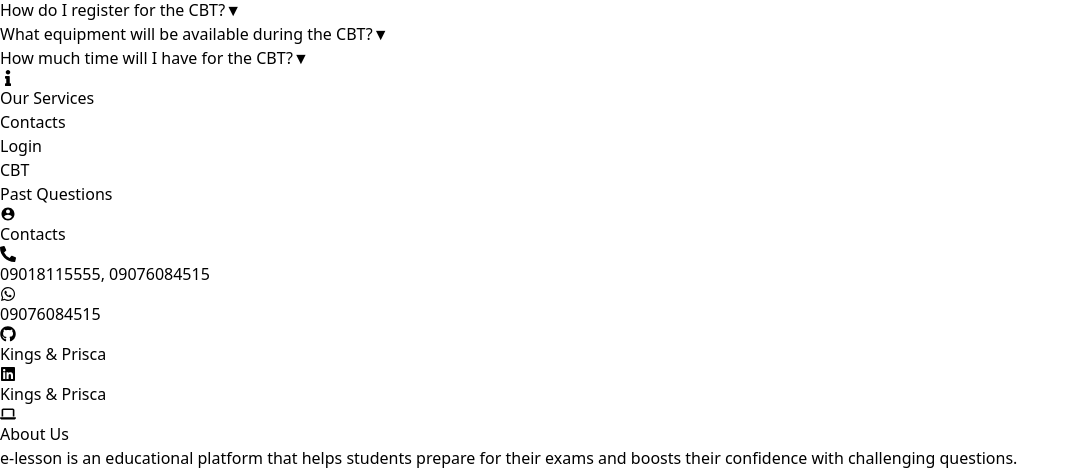
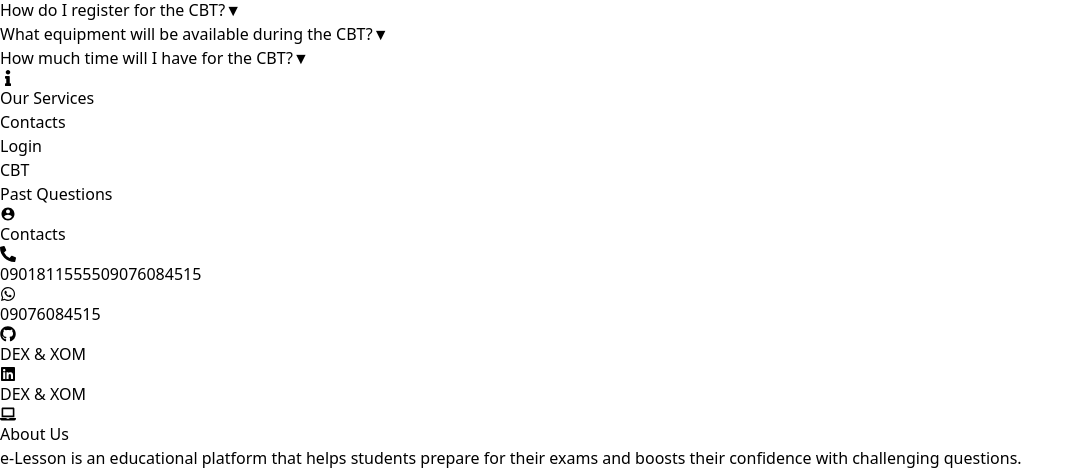
Before and after one commit to Xomcreate/elesson, a React (Vite) app: page / in a window 1280 px wide. Shown: the part 727-1201 px from the top of the page, without its empty margins (0-1083 px from the left). Built offline with nearby package versions, Linux system fonts and the light colour scheme.

Commit message:
Update Footer.jsx

```diff
--- a/src/SchoolComponents/Footer.jsx
+++ b/src/SchoolComponents/Footer.jsx
@@ -1,7 +1,13 @@
 import React, { useState } from 'react';
-import { FaLaptop } from "react-icons/fa6";
-import { IoMdContact } from "react-icons/io";
-import { FaPhoneAlt, FaWhatsapp, FaGithub, FaLinkedin, FaInfo } from "react-icons/fa";
+import {
+  FaLaptop,
+  FaPhoneAlt,
+  FaWhatsapp,
+  FaGithub,
+  FaLinkedin,
+  FaInfo,
+} from 'react-icons/fa';
+import { IoMdContact } from 'react-icons/io';
 import { motion } from 'framer-motion';
 import Login from './Login';
 
@@ -12,86 +18,145 @@
   const handleCloseLogin = () => setShowLogin(false);
 
   return (
-    <div className='bg-[#080836] text-white py-8 px-4 md:px-8 lg:px-16'>
-      <div className='w-full max-w-[1200px] mx-auto grid grid-cols-1 md:grid-cols-3 gap-8 md:gap-16 border-t border-white pt-8'>
+    <footer className="bg-[#080836] text-white py-12 px-6 md:px-12 lg:px-24">
+      <div className="max-w-7xl mx-auto grid grid-cols-1 md:grid-cols-3 gap-12 md:gap-24 border-t border-gray-700 pt-12">
 
         {/* Our Services Section */}
-        <motion.div
+        <motion.section
           initial={{ opacity: 0, y: 50 }}
-          animate={{ opacity: 1, y: 0 }}
+          whileInView={{ opacity: 1, y: 0 }}
           transition={{ delay: 0.1, duration: 0.5 }}
-          className='flex flex-col items-center md:items-start'
+          className="flex flex-col items-center md:items-start"
+          aria-labelledby="services-heading"
         >
-          <h1 className='flex items-center font-bold text-[20px] gap-[10px]'>
-            <FaInfo className='text-[orangered] text-[25px]' />Our Services
-          </h1>
-          <ul className='list-disc ml-10 mt-4 space-y-2 text-center md:text-left'>
-            <li><a href="/Contact" className="hover:text-yellow-400">Contacts</a></li>
-            <li>
-              <span onClick={handleLoginClick} className="cursor-pointer hover:text-yellow-400">Login</span>
-            </li>
-            <li><a href="/CBT Exam" className="hover:text-yellow-400">CBT </a></li>
-            <li><a href="/Past Questions" className="hover:text-yellow-400">Past Questions</a></li>
-
-          </ul>
-        </motion.div>
+          <h2
+            id="services-heading"
+            className="flex items-center font-semibold text-xl gap-3 mb-4"
+          >
+            <FaInfo className="text-[orangered] text-2xl" aria-hidden="true" />
+            Our Services
+          </h2>
+          <nav aria-label="Footer Services">
+            <ul className="space-y-3 text-center md:text-left">
+              <li>
+                <a
+                  href="/Contact"
+                  className="hover:text-yellow-400 transition-colors duration-200"
+                >
+                  Contacts
+                </a>
+              </li>
+              <li>
+                <button
+                  onClick={handleLoginClick}
+                  className="hover:text-yellow-400 transition-colors duration-200 focus:outline-none"
+                >
+                  Login
+                </button>
+              </li>
+              <li>
+                <a
+                  href="/CBT Exam"
+                  className="hover:text-yellow-400 transition-colors duration-200"
+                >
+                  CBT
+                </a>
+              </li>
+              <li>
+                <a
+                  href="/Past Questions"
+                  className="hover:text-yellow-400 transition-colors duration-200"
+                >
+                  Past Questions
+                </a>
+              </li>
+            </ul>
+          </nav>
+        </motion.section>
 
         {/* Contacts Section */}
-        <motion.div
+        <motion.section
           initial={{ opacity: 0, y: 50 }}
-          animate={{ opacity: 1, y: 0 }}
+          whileInView={{ opacity: 1, y: 0 }}
           transition={{ delay: 0.2, duration: 0.5 }}
-          className='flex flex-col items-center md:items-start'
+          className="flex flex-col items-center md:items-start"
+          aria-labelledby="contacts-heading"
         >
-          <h1 className='flex items-center font-bold text-[20px] gap-[10px]'>
-            <IoMdContact className='text-[orangered] text-[25px]' />Contacts
-          </h1>
-          <ul className='mt-4 space-y-3'>
-            <li className='flex gap-[10px] items-center'>
-              <FaPhoneAlt className='text-[white] text-[15px]' />
-              <span>09018115555, 09076084515</span>
+          <h2
+            id="contacts-heading"
+            className="flex items-center font-semibold text-xl gap-3 mb-4"
+          >
+            <IoMdContact className="text-[orangered] text-2xl" aria-hidden="true" />
+            Contacts
+          </h2>
+          <ul className="space-y-4">
+            <li className="flex items-center space-x-3">
+              <FaPhoneAlt className="text-white text-lg" aria-hidden="true" />
+              <a href="tel:09018115555" className="hover:text-yellow-400 transition-colors duration-200">
+                09018115555
+              </a>
+              <a href="tel:09076084515" className="hover:text-yellow-400 transition-colors duration-200">
+                09076084515
+              </a>
             </li>
-            <li className='flex gap-[10px] items-center'>
-              <FaWhatsapp className='text-[green] text-[15px]' />
-              <span>09076084515</span>
+            <li className="flex items-center space-x-3">
+              <FaWhatsapp className="text-green-500 text-lg" aria-hidden="true" />
+              <a href="https://wa.me/09076084515" target="_blank" rel="noopener noreferrer" className="hover:text-yellow-400 transition-colors duration-200">
+                09076084515
+              </a>
             </li>
-            <li className='flex gap-[10px] items-center'>
-              <a href="https://github.com/Xomcreate" target="_blank" rel="noopener noreferrer" className="hover:text-gray-400">
-                <FaGithub className='text-[15px]' />
+            <li className="flex items-center space-x-3">
+              <FaGithub className="text-white text-lg" aria-hidden="true" />
+              <a
+                href="https://github.com/Xomcreate"
+                target="_blank"
+                rel="noopener noreferrer"
+                className="hover:text-gray-400 transition-colors duration-200"
+              >
+                DEX &amp; XOM
               </a>
-              Kings & Prisca
             </li>
-            <li className='flex gap-[10px] items-center'>
-              <a href="https://www.linkedin.com/in/david-igboanusi-757a66270/" target="_blank" rel="noopener noreferrer" className="hover:text-blue-500">
-                <FaLinkedin className='text-[15px]' />
+            <li className="flex items-center space-x-3">
+              <FaLinkedin className="text-blue-600 text-lg" aria-hidden="true" />
+              <a
+                href="https://www.linkedin.com/in/david-igboanusi-757a66270/"
+                target="_blank"
+                rel="noopener noreferrer"
+                className="hover:text-blue-500 transition-colors duration-200"
+              >
+                DEX &amp; XOM
               </a>
-              Kings & Prisca
             </li>
           </ul>
-        </motion.div>
+        </motion.section>
 
         {/* About Us Section */}
-        <motion.div
+        <motion.section
           initial={{ opacity: 0, y: 50 }}
-          animate={{ opacity: 1, y: 0 }}
+          whileInView={{ opacity: 1, y: 0 }}
           transition={{ delay: 0.3, duration: 0.5 }}
-          className='flex flex-col items-center md:items-start'
+          className="flex flex-col items-center md:items-start"
+          aria-labelledby="about-heading"
         >
-          <h1 className='flex items-center font-bold text-[20px] gap-[10px]'>
-            <FaLaptop className='text-[orangered] text-[25px]' />About Us
-          </h1>
-          <p className='mt-4 text-center md:text-left leading-relaxed'>
-            e-lesson is an educational platform that helps students prepare for their exams and boosts their confidence with challenging questions.
+          <h2
+            id="about-heading"
+            className="flex items-center font-semibold text-xl gap-3 mb-4"
+          >
+            <FaLaptop className="text-[orangered] text-2xl" aria-hidden="true" />
+            About Us
+          </h2>
+          <p className="text-center md:text-left leading-relaxed mb-6">
+            e-Lesson is an educational platform that helps students prepare for their exams and boosts their confidence with challenging questions.
           </p>
-          <p className='text-center md:text-left mt-[75px] text-[13px]'>
-            © 2024 All rights reserved | Developed by Kings & Prisca
+          <p className="text-center md:text-left text-sm text-gray-400">
+            © 2024 All rights reserved | Developed by Kings &amp; Prisca
           </p>
-        </motion.div>
+        </motion.section>
       </div>
 
       {/* Login Modal */}
       {showLogin && <Login onClose={handleCloseLogin} />}
-    </div>
+    </footer>
   );
 }
 
```
